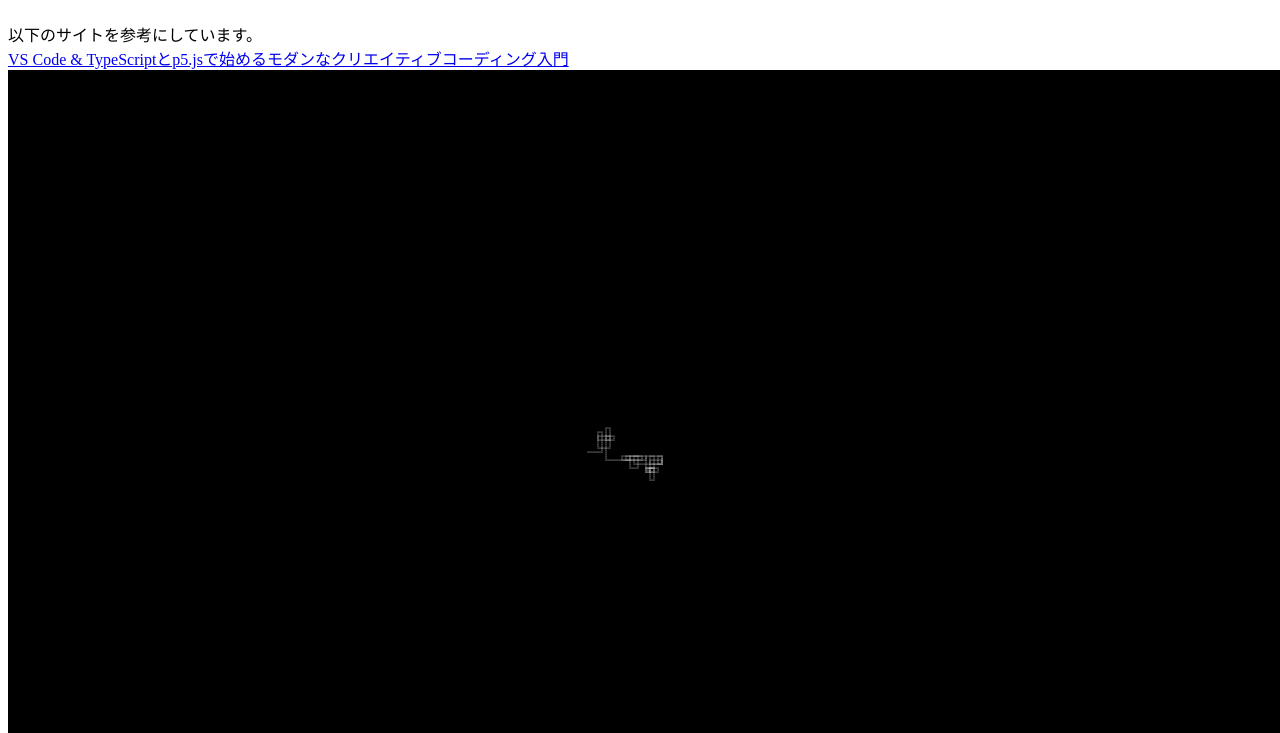
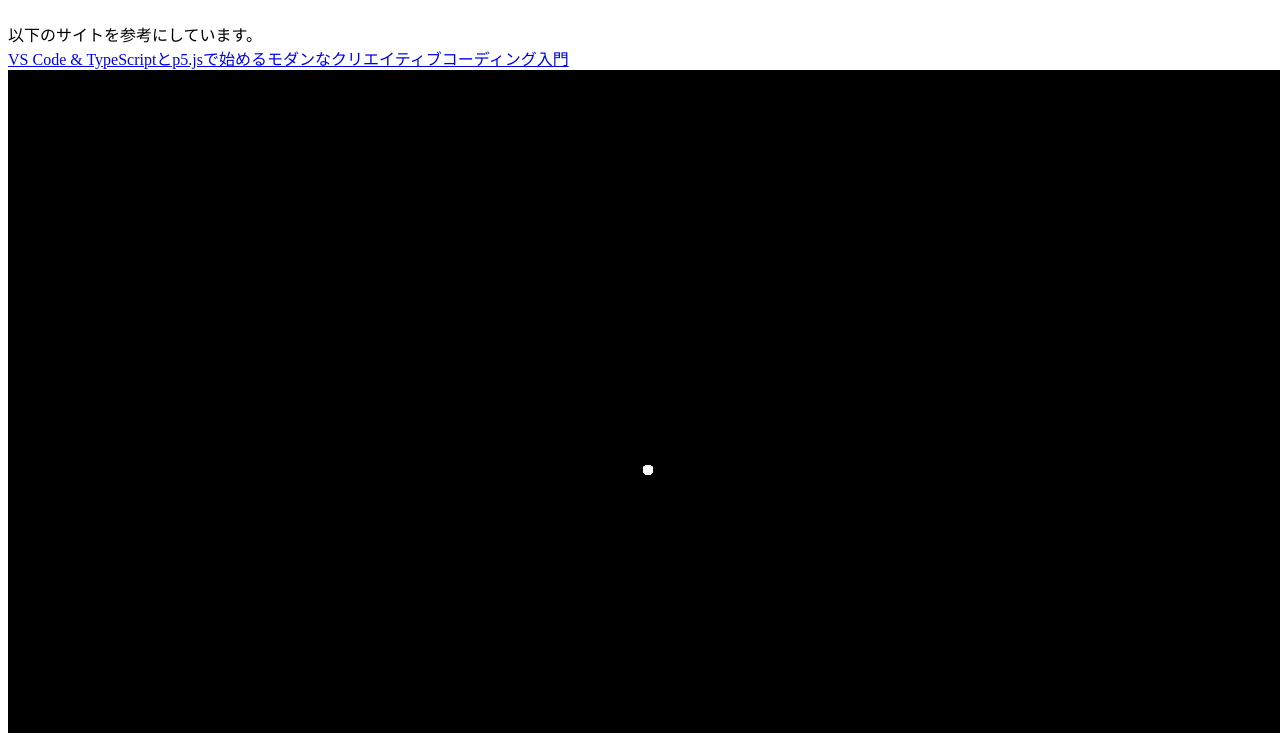
Before and after one commit to emar27181/my-p5-project, a website built with Parcel: page src/index.html in a window 1280 px wide. Shown: the part 67-800 px from the top of the page. Built offline with nearby package versions, Linux system fonts and the light colour scheme.

Commit message:
scriptタグにdrawSinWaveの追加

```diff
--- a/src/index.html
+++ b/src/index.html
@@ -10,6 +10,7 @@
   <!-- Parcelのv2系ではスクリプトの読み込みにtype="module"の指定が必要です -->
   <!-- 新たなtsファイルを読み込む度に.parcel-cacheを消してbuildしなおす必要あり -->
   <!-- 動作確認済み -->
+  <script src="drawSinWave.ts" type="module">sin波の描画</script>
   <script src="drawLine.ts" type="module">線の描画</script>
   <script src="drawTest.ts" type="module">ランダムカラーの描画</script>
   <script src="drawTemplate.ts" type="module">テンプレートの描画</script>
```
